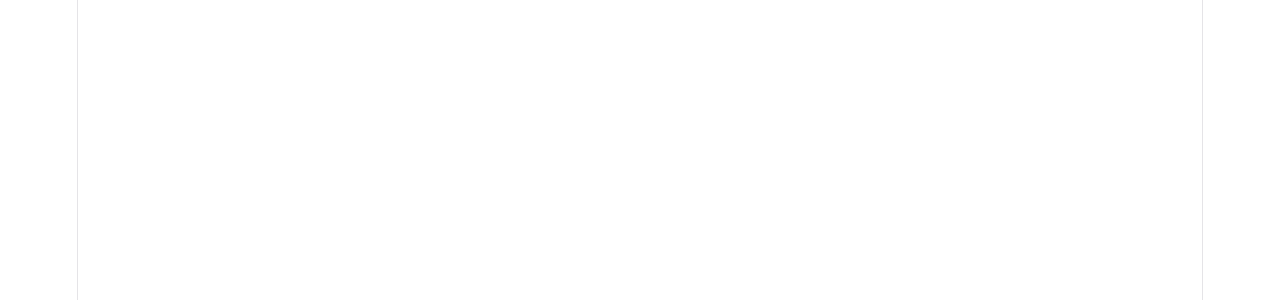
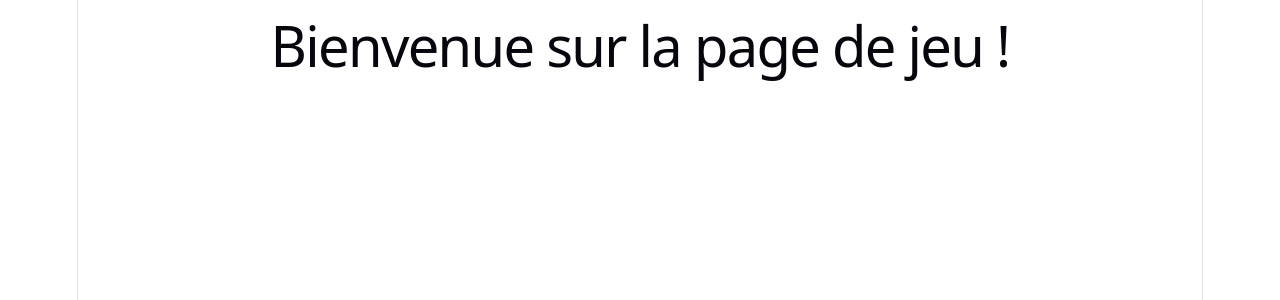
Before and after one commit to EwenDenoual/Wordle, a React (Vite) app in the folder wordle/: page /Game in a window 1280 px wide. Before the commit this address had no page. Shown: the top 300 px of the page. Built offline with nearby package versions, Linux system fonts and the light colour scheme.

Commit message:
add game plage

```diff
--- a/wordle/src/App.jsx
+++ b/wordle/src/App.jsx
@@ -1,13 +1,13 @@
 import { BrowserRouter, Routes, Route } from "react-router-dom";
 import Accueil from "./pages/Accueil";
-import PageSuivante from "./pages/PageSuivante";
+import Game from "./pages/Game";
 
 function App() {
   return (
     <BrowserRouter>
       <Routes>
         <Route path="/" element={<Accueil />} />
-        <Route path="/suivant" element={<PageSuivante />} />
+        <Route path="/Game" element={<Game />} />
       </Routes>
     </BrowserRouter>
   );
--- a/wordle/src/pages/Accueil.jsx
+++ b/wordle/src/pages/Accueil.jsx
@@ -10,7 +10,7 @@
         <h1>Bienvenue sur mon site</h1>
 
         <p>
-          Découvrez mon application React.
+          Découvrez notre wordle !
         </p>
 
         <button
--- /dev/null
+++ b/wordle/src/pages/Game.jsx
@@ -0,0 +1,9 @@
+function Game() {
+  return (
+    <div>
+      <h1>Bienvenue sur la page de jeu !</h1>
+    </div>
+  );
+}
+
+export default Game;
--- a/wordle/src/pages/PageSuivante.jsx
+++ /dev/null
@@ -1,9 +0,0 @@
-function PageSuivante() {
-  return (
-    <div>
-      <h1>Bienvenue sur la page suivante !</h1>
-    </div>
-  );
-}
-
-export default PageSuivante;
```
